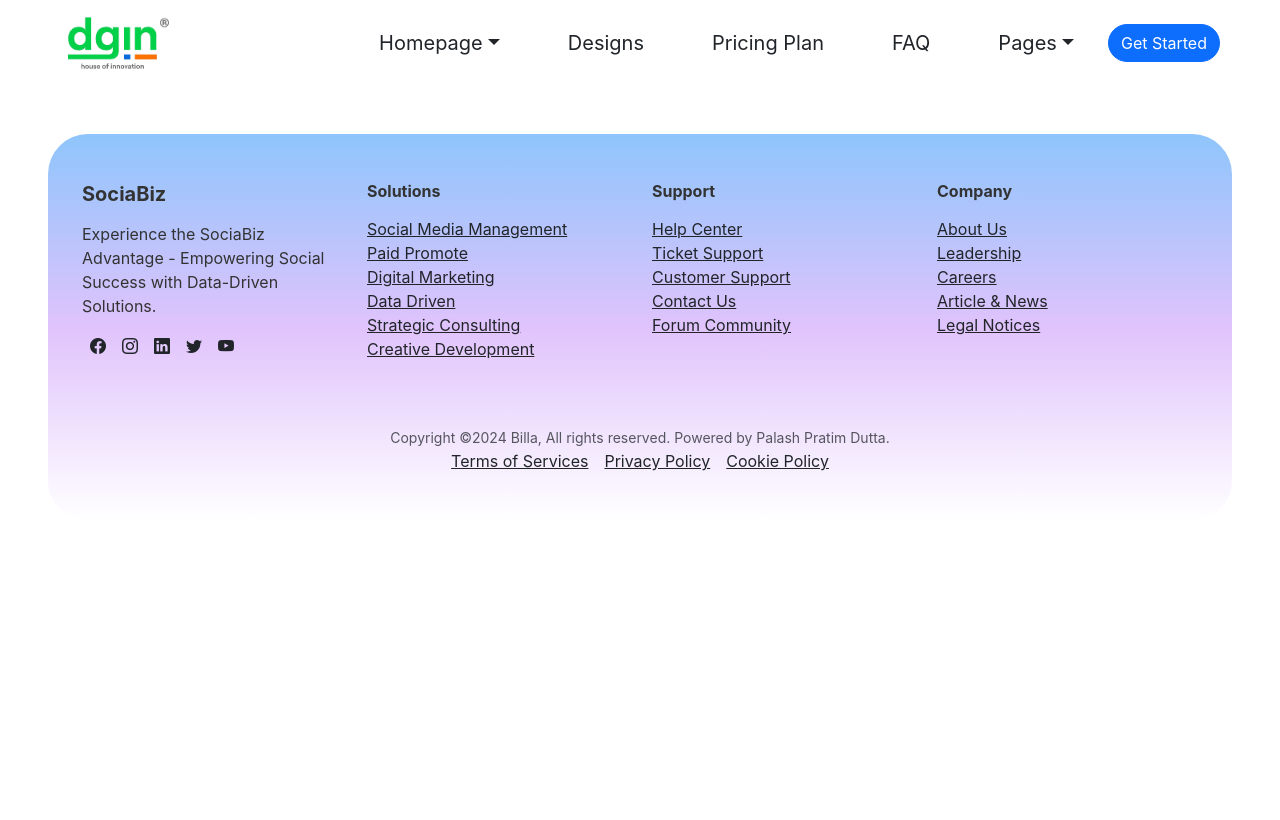
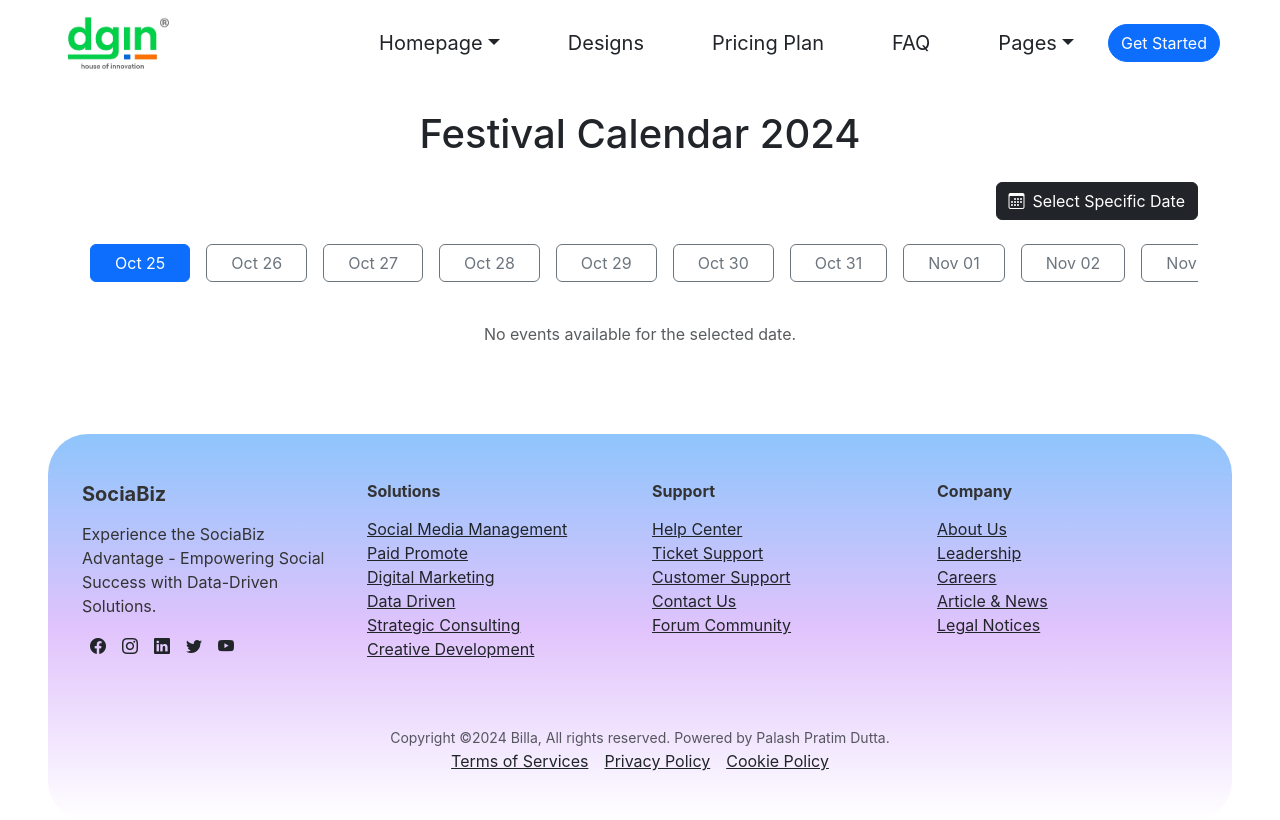
Before and after one commit to deka014/sideGig, a React (Create React App) app: page /select-creative in a window 1280 px wide. Shown: the top 820 px of the page. Built offline with nearby package versions, Linux system fonts and the light colour scheme.

Commit message:
add select creative page

```diff
--- a/package.json
+++ b/package.json
@@ -11,6 +11,7 @@
     "html2canvas": "^1.4.1",
     "react": "^18.2.0",
     "react-chartjs-2": "^5.2.0",
+    "react-datepicker": "^7.5.0",
     "react-dom": "^18.2.0",
     "react-router-dom": "^6.22.2",
     "react-scripts": "5.0.1",
--- a/src/App.js
+++ b/src/App.js
@@ -8,6 +8,7 @@ import Receipt from './components/Receipt'
 import ExpenseCreate from './components/ExpenseCreate'
 import ReceiptCreate from './components/ReceiptCreate'
 import ExpenseReport from './components/ExpenseReport'
+import SelectCreative from './components/SelectCreative'
 import Drafts from './components/Drafts'
 
 import { Route, Routes } from 'react-router-dom'
@@ -48,6 +49,11 @@ function App() {
           <div class='col-12'>
             <Routes>
               <Route path='/pricing' element={<PricingPage/>}></Route>
+            </Routes>
+          </div>
+          <div class='col-12'>
+            <Routes>
+              <Route path='/select-creative' element={<SelectCreative />}></Route>
             </Routes>
           </div>
           <div class='col-12'>
--- /dev/null
+++ b/src/components/SelectCreative.js
@@ -0,0 +1,189 @@
+import React, { useState ,useEffect} from "react";
+import DatePicker from "react-datepicker";
+import "react-datepicker/dist/react-datepicker.css";
+
+
+// Helper function to generate dates and assign dummy events
+const generateDatesWithEvents = (startDate) => {
+  const dates = [];
+  const dummyEvents = {
+    "Nov 16": [
+      {
+        title: "International Day for Tolerance",
+        description: "Promoting tolerance and understanding globally.",
+        image: "https://via.placeholder.com/300x200?text=Tolerance",
+      },
+    ],
+    "Nov 17": [
+      {
+        title: "Technology Expo 2024",
+        description: "Explore the latest advancements in technology.",
+        image: "https://via.placeholder.com/300x200?text=Tech+Expo",
+      },
+    ],
+    "Nov 18": [
+      {
+        title: "Food Festival",
+        description: "Enjoy cuisines from around the world.",
+        image: "https://via.placeholder.com/300x200?text=Food+Festival",
+      },
+    ],
+    "Nov 20": [
+      {
+        title: "Kartar Singh Sarabha Martyrdom Day",
+        description: "Remembering the sacrifice of Kartar Singh Sarabha.",
+        image: "https://via.placeholder.com/300x200?text=Martyrdom",
+      },
+    ],
+  };
+
+  for (let i = 0; i < 10; i++) {
+    const nextDate = new Date(startDate);
+    nextDate.setDate(startDate.getDate() + i);
+    const formattedDate = nextDate.toLocaleDateString("en-US", {
+      day: "2-digit",
+      month: "short",
+    });
+    dates.push({
+      date: formattedDate,
+      events: dummyEvents[formattedDate] || [],
+    });
+  }
+  return dates;
+};
+
+const SelectCreative = () => {
+  const [startDate, setStartDate] = useState(new Date());
+  const [dates, setDates] = useState(generateDatesWithEvents(new Date()));
+  const [selectedDate, setSelectedDate] = useState(null);
+  const [eventDetails, setEventDetails] = useState([]);
+  const [isOverlayVisible, setIsOverlayVisible] = useState(false);
+
+
+  // Initialize dates and select the first date
+  useEffect(() => {
+    const newDates = generateDatesWithEvents(startDate);
+    setDates(newDates);
+    if (newDates.length > 0) {
+      setSelectedDate(newDates[0].date);
+      setEventDetails(newDates[0].events);
+    }
+  }, [startDate]);
+
+
+  // Handle Date Picker Change
+  const handleDateChange = (date) => {
+    setStartDate(date);
+    setDates(generateDatesWithEvents(date));
+    setSelectedDate(null);
+    setEventDetails([]);
+    setIsOverlayVisible(false); // Close overlay on selection
+  };
+
+  return (
+    <div className="container py-4">
+      <h1 className="mb-4 text-center">Festival Calendar 2024</h1>
+
+      {/* Date Picker Trigger */}
+      <div className="d-flex justify-content-center justify-content-md-end align-items-center mb-4">
+        <button
+          className="btn btn-dark d-flex align-items-center"
+          onClick={() => setIsOverlayVisible(true)} // Show overlay
+        >
+          <i className="bi bi-calendar3 me-2"></i>
+          Select Specific Date
+        </button>
+      </div>
+
+      {/* Full-Page Overlay */}
+      {isOverlayVisible && (
+        <div
+          className="position-fixed top-0 start-0 w-100 h-100 bg-dark bg-opacity-75 d-flex justify-content-center align-items-center"
+          style={{ zIndex: 1050 }}
+        >
+          <div className="bg-white p-4 rounded">
+            <h5 className="mb-3">Select a Date</h5>
+            <DatePicker
+              selected={startDate}
+              onChange={handleDateChange}
+              inline
+            />
+            <div className="mt-3 text-end">
+              <button
+                className="btn btn-secondary"
+                onClick={() => setIsOverlayVisible(false)} // Close overlay
+              >
+                Close
+              </button>
+            </div>
+          </div>
+        </div>
+      )}
+
+      {/* Scrollable Date Buttons */}
+      <div
+        className="mb-4"
+        style={{
+          overflowX: "auto",
+          whiteSpace: "nowrap",
+          gap: "0.5rem",
+          paddingBottom: "1rem",
+          scrollbarWidth: "thin",
+          scrollSnapType: "x mandatory",
+        }}
+      >
+        {dates.map((d, index) => (
+          <button
+            key={index}
+            onClick={() => {
+              setSelectedDate(d.date);
+              setEventDetails(dates.find((date) => date.date === d.date)?.events || []);
+            }}
+            className={`mx-2 btn ${
+              selectedDate === d.date ? "btn-primary" : "btn-outline-secondary"
+            } px-4`}
+            style={{
+              flex: "0 0 auto",
+              scrollSnapAlign: "center",
+            }}
+          >
+            {d.date}
+          </button>
+        ))}
+      </div>
+
+      {/* Event Cards */}
+      <div className="row">
+        {eventDetails.length > 0 ? (
+          eventDetails.map((event, idx) => (
+            <div key={idx} className="col-md-4 col-sm-6 mb-4">
+              <div className="card shadow-sm h-100 border-0">
+                <img
+                  src={event.image}
+                  className="card-img-top"
+                  alt={event.title}
+                  style={{ height: "300px", objectFit: "cover" }}
+                />
+                <div className="card-body d-flex flex-column justify-content-between">
+                  <h5 className="card-title">{event.title}</h5>
+                  <p className="card-text text-muted">{event.description}</p>
+                </div>
+                <div className="card-footer bg-transparent border-0">
+                  <a href="#" className="btn btn-outline-primary btn-sm float-end">
+                    Learn More <i className="bi bi-arrow-right"></i>
+                  </a>
+                </div>
+              </div>
+            </div>
+          ))
+        ) : (
+          <div className="col-12 text-center">
+            <p className="text-muted">No events available for the selected date.</p>
+          </div>
+        )}
+      </div>
+    </div>
+  );
+};
+
+export default SelectCreative;
```
Also changed, not shown: 1 other file (tests, documents, lock files or other folders).
